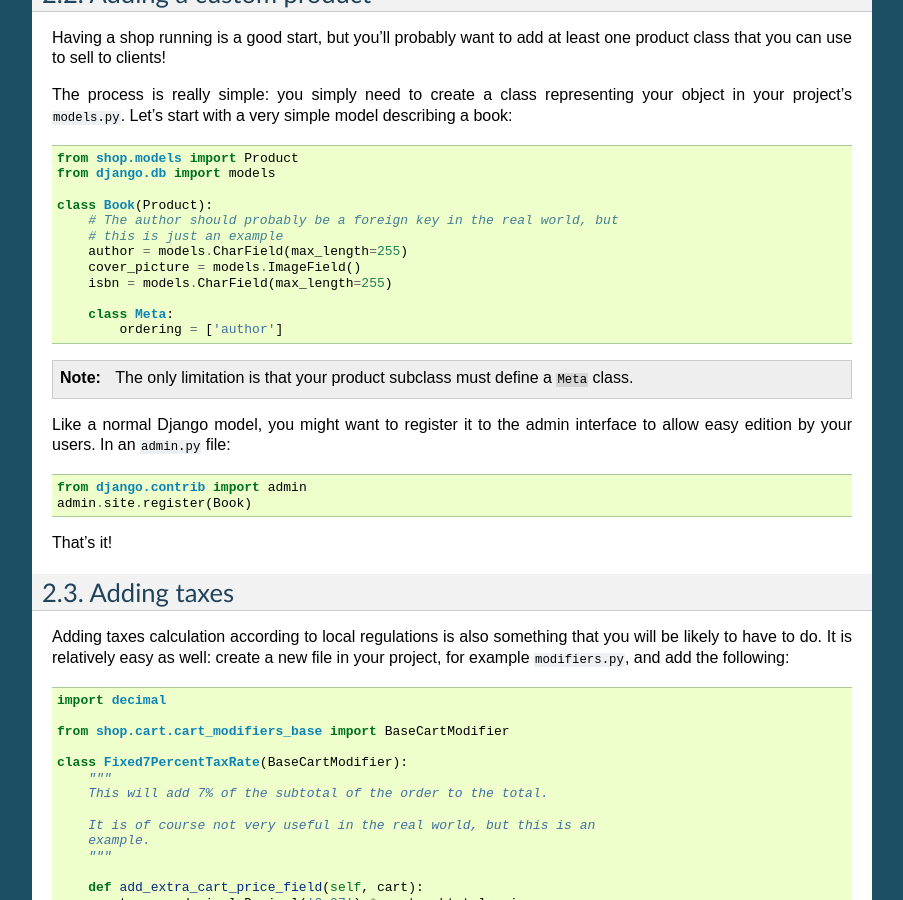
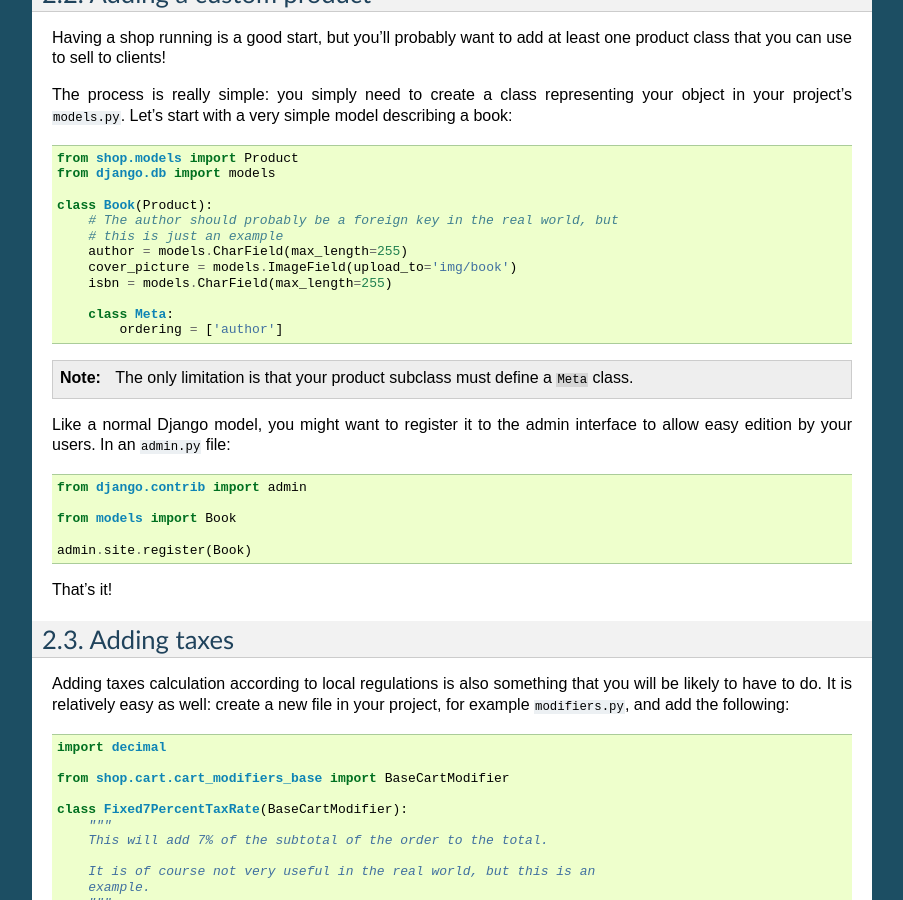
Before and after one commit to zootopia106/django-shop, a Sphinx documentation site: the page built from docs/getting-started.rst, in a window 1280 px wide and 900 px high, scrolled down 1830 px. Shown: the whole window, without its empty margins (198-1101 px from the left). Built offline with Sphinx 7.4.7, drawn with Linux system fonts in a browser that asks for light colours.

Commit message:
Fixes broken examples in documentation.

```diff
--- a/docs/getting-started.rst
+++ b/docs/getting-started.rst
@@ -127,7 +127,7 @@ describing a book::
         # The author should probably be a foreign key in the real world, but
         # this is just an example
         author = models.CharField(max_length=255)
-        cover_picture = models.ImageField()
+        cover_picture = models.ImageField(upload_to='img/book')
         isbn = models.CharField(max_length=255)
 
         class Meta:
@@ -141,6 +141,9 @@ Like a normal Django model, you might want to register it to the admin interface
 to allow easy edition by your users. In an ``admin.py`` file::
 
     from django.contrib import admin
+
+    from models import Book
+
     admin.site.register(Book)
 
 That's it!
```
